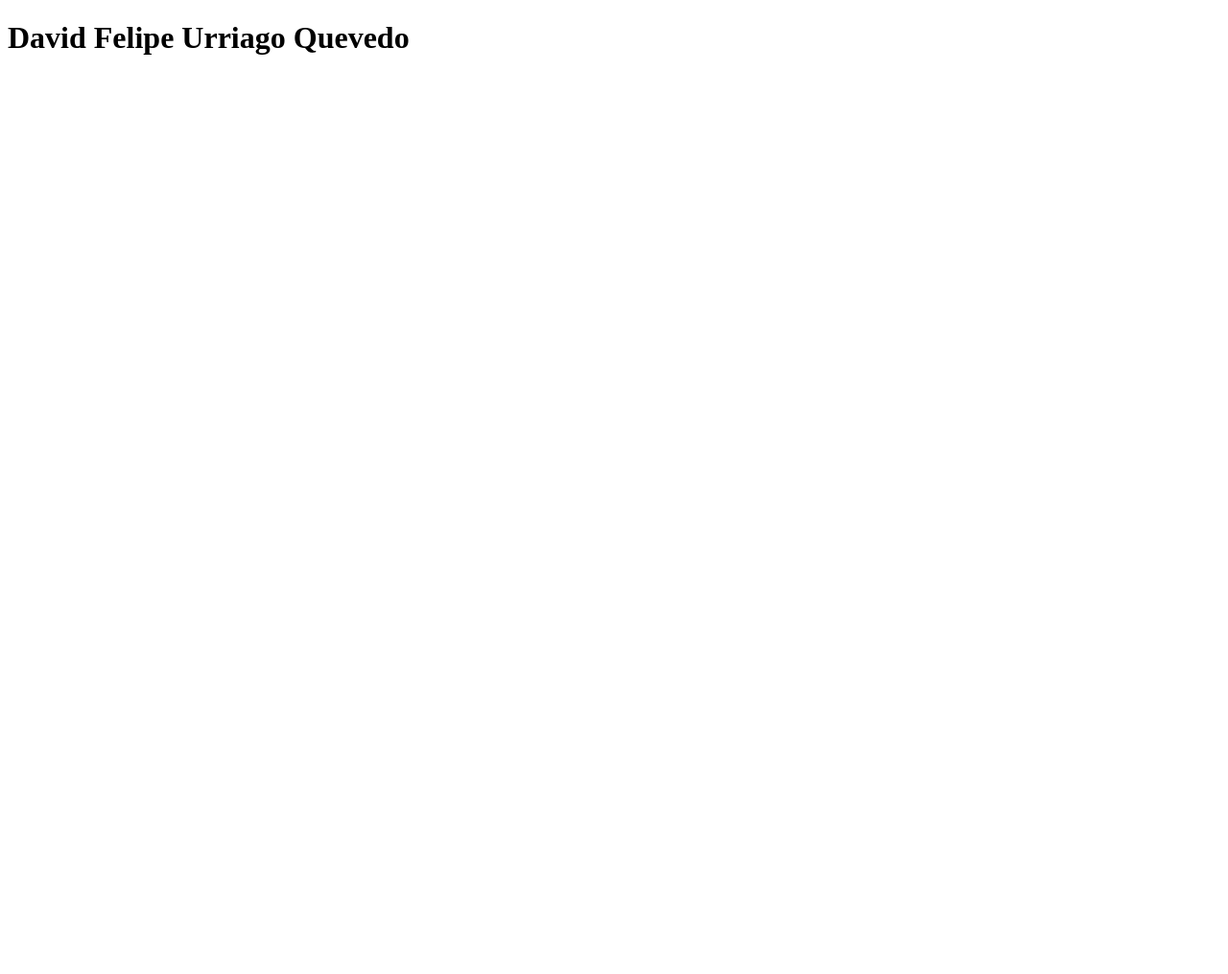
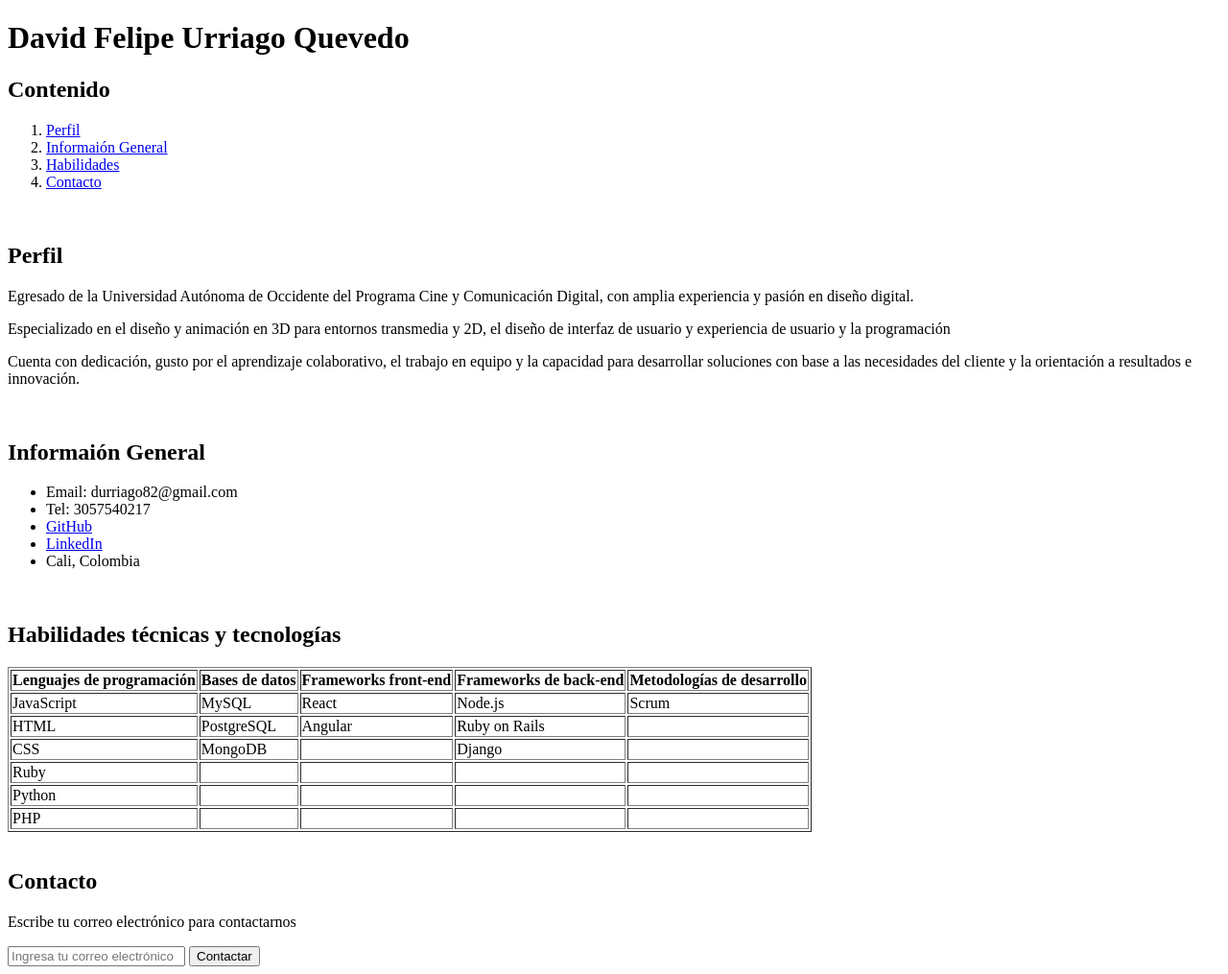
Before and after one commit to PhilipUQ/Hoja-de-Vida-HTML, a plain HTML site: page index.html in a window 1280 px wide. Shown: the whole page at 96% size. Before the commit the page ends 800 px from the top, so only its background shows below. Drawn offline with Linux system fonts and the light colour scheme.

Commit message:
Hoja de vida lista

```diff
--- a/index.html
+++ b/index.html
@@ -1,17 +1,139 @@
 <!DOCTYPE html>
-<html lang="en">
+<html lang="sp">
 <head>
     <meta charset="UTF-8">
     <meta http-equiv="X-UA-Compatible" content="IE=edge">
     <meta name="viewport" content="width=device-width, initial-scale=1.0">
     <title>Hoja de Vida Personal</title>
 </head>
-<body>
-    <div>
-        <h1>
-            David Felipe Urriago Quevedo
-        </h1>
+
+    <body>
+
+        <div>
+         <h1>David Felipe Urriago Quevedo</h1>
+            <h2>Contenido</h2>
+            <ol>
+			    <li><a href="#Perfil">Perfil</a></li>
+			    <li><a href="#Infog">Informaión General</a></li>
+			    <li><a href="#Habilidades">Habilidades</a></li>
+                <li><a href="#Contacto">Contacto</a></li>
+		    </ol>
+         </div>
+         <br>
+
+        <div>
+            <section id="Perfil">
+                <h2>Perfil</h2>
+                <p>Egresado de la Universidad Autónoma de Occidente del Programa Cine y Comunicación Digital, con amplia experiencia y pasión en diseño digital.</p>
+                <p>Especializado en el diseño y animación en 3D para entornos transmedia y 2D, el diseño de interfaz de usuario y experiencia de usuario y la programación</p>
+                <p>Cuenta con dedicación, gusto por el aprendizaje colaborativo, el trabajo en equipo y la capacidad para desarrollar soluciones con base a las necesidades del cliente y la orientación a resultados e innovación.</p>
+            </section>
+        </div>
+        <br>
+
+        <div>
+
+            <section id="Infog">
+                <h2>Informaión General</h2>
+                <ul>
+                    <li>Email: durriago82@gmail.com</li>
+                    <li>Tel: 3057540217</li>
+                    <li><a href="https://github.com/PhilipUQ">GitHub</a></li>
+                    <li><a href="https://www.linkedin.com/in/david-felipe-urriago-quevedo-735782194/">LinkedIn</a></li>
+                    <li>Cali, Colombia</li>
+                </ul>
+            </section>
+
+        </div>
+        <br>
+
+
+
+        <div>
+            <section id="Habilidades">
+			<h2>Habilidades técnicas y tecnologías</h2>
+
+			<table border="1">
+				<thead>
+					<tr>
+						<th>Lenguajes de programación</th>
+                        <th>Bases de datos</th>
+                        <th>Frameworks front-end</th>
+                        <th>Frameworks de back-end</th>
+                        <th>Metodologías de desarrollo</th>
+					</tr>
+				</thead>
+
+				<tbody>
+					<tr>
+						<td>JavaScript</td>
+                        <td>MySQL</td>
+                        <td>React</td>
+                        <td>Node.js</td>
+                        <td>Scrum</td>
+					</tr>
+					<tr>
+						<td>HTML</td>
+                        <td>PostgreSQL</td>
+                        <td>Angular</td>
+                        <td>Ruby on Rails</td>
+                        <td></td>
+					</tr>
+                    <tr>
+						<td>CSS</td>
+                        <td>MongoDB</td>
+                        <td></td>
+                        <td>Django</td>
+                        <td></td>
+					</tr>
+                    <tr>
+						<td>Ruby</td>
+                        <td></td>
+                        <td></td>
+                        <td></td>
+                        <td></td>
+					</tr>
+                    <tr>
+						<td>Python</td>
+                        <td></td>
+                        <td></td>
+                        <td></td>
+                        <td></td>
+					</tr>
+                    <tr>
+						<td>PHP</td>
+                        <td></td>
+                        <td></td>
+                        <td></td>
+                        <td></td>
+					</tr>
+
+				</tbody>
+
+
+			</table>
+
+        </section>
 
     </div>
+    <br>
+
+    <div>
+        <section id="Contacto">
+            <h2>Contacto</h2>
+            <p>Escribe tu correo electrónico para contactarnos</p>
+
+                <input type="email" id="email" name="email" placeholder="Ingresa tu correo electrónico"></input>
+             <button>Contactar</button>
+
+        </section>
+
+    </div>
+
+
+
+
+
+
 </body>
 </html>
```
